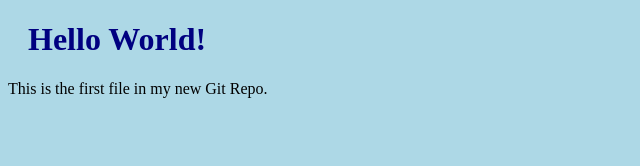
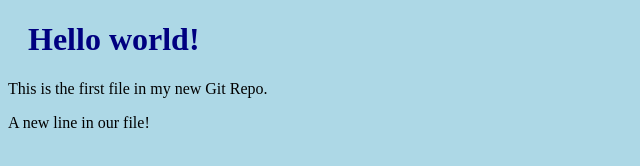
Before and after one commit to EndijsOgrins/hello-world, a plain HTML site: page index.html in a window 1280 px wide. Shown: the whole page, without its empty margins (0-640 px from the left). Drawn offline with Linux system fonts and the light colour scheme.

Commit message:
Updated index.html with a new line

```diff
--- a/index.html
+++ b/index.html
@@ -5,7 +5,8 @@
     <link rel="stylesheet" href="bluestyle.css" />
   </head>
   <body>
-    <h1>Hello World!</h1>
+    <h1>Hello world!</h1>
     <p>This is the first file in my new Git Repo.</p>
+    <p>A new line in our file!</p>
   </body>
 </html>
```
